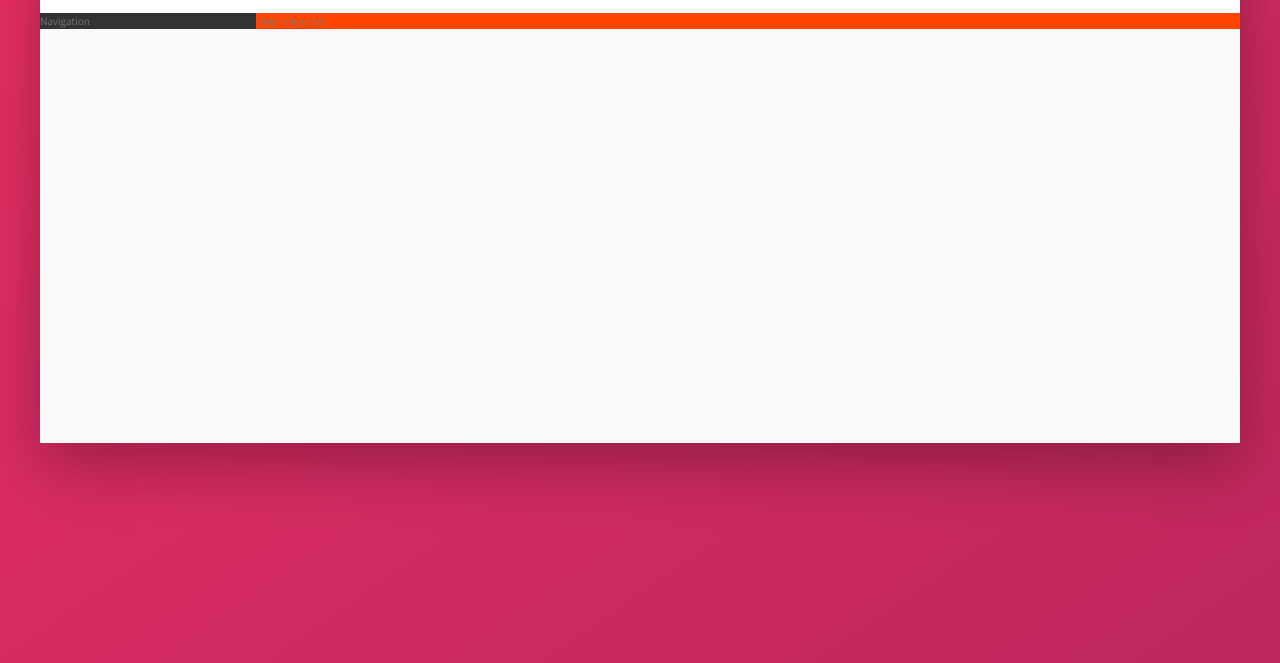
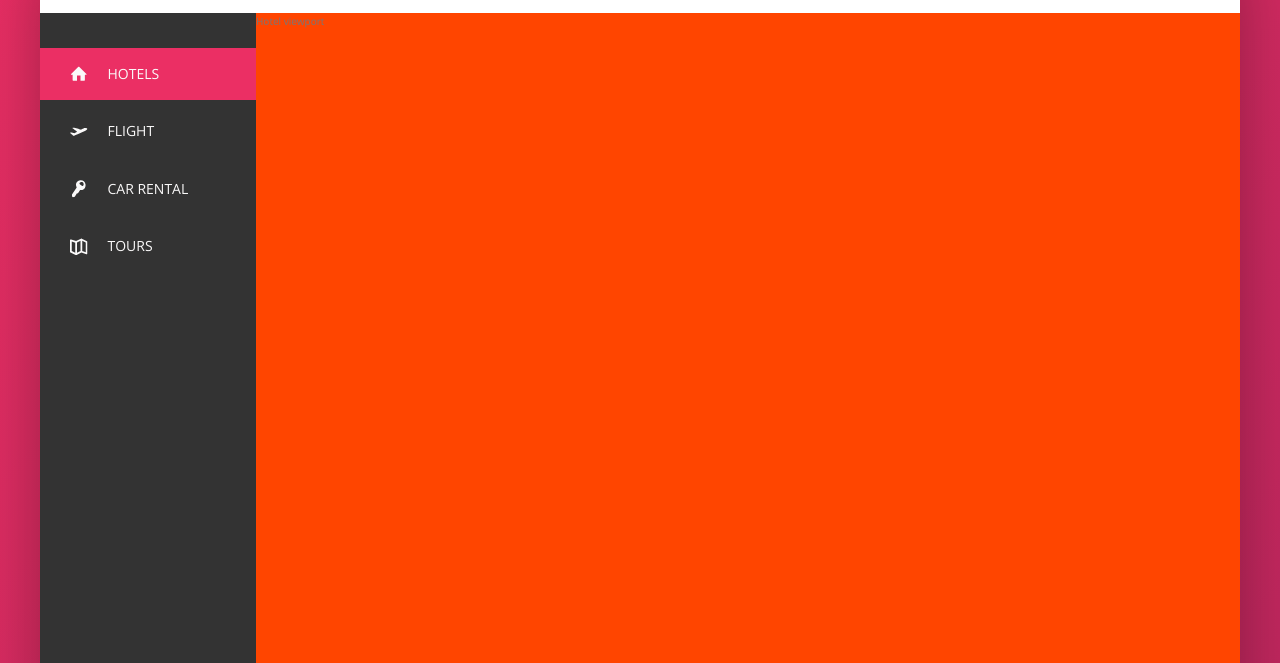
Before and after one commit to davidalerickson/Trillo_Project, a website: page index.html in a window 1280 px wide. Shown: the part 137-800 px from the top of the page. Drawn offline with nearby package versions, Linux system fonts and the light colour scheme.

Commit message:
Lesson 79 - Built sidebar nav and nav animation

```diff
--- a/index.html
+++ b/index.html
@@ -43,7 +43,41 @@
             </header>
             <div class="content">
                 <nav class="sidebar">
-                    Navigation
+                    <ul class="side-nav">
+                        <li class="side-nav__item side-nav__item-active">
+                            <a href="" class="side-nav__link">
+                                <svg class="side-nav__icon">
+                                    <use xlink:href="/img/sprite.svg#icon-home"></use>
+                                </svg>
+                                <span>Hotels</span>
+                            </a>
+                        </li>
+                        <li class="side-nav__item">
+                            <a href="" class="side-nav__link">
+                                <svg class="side-nav__icon">
+                                    <use xlink:href="/img/sprite.svg#icon-aircraft-take-off"></use>
+                                </svg>
+                                <span>Flight</span>
+                            </a>
+                        </li>
+                        <li class="side-nav__item">
+                            <a href="" class="side-nav__link">
+                                <svg class="side-nav__icon">
+                                    <use xlink:href="/img/sprite.svg#icon-key"></use>
+                                </svg>
+                                <span>Car Rental</span>
+                            </a>
+                        </li>
+                        <li class="side-nav__item">
+                            <a href="" class="side-nav__link">
+                                <svg class="side-nav__icon">
+                                    <use xlink:href="/img/sprite.svg#icon-map"></use>
+                                </svg>
+                                <span>Tours</span>
+                            </a>
+                        </li>
+                    </ul>
+                    <div class="legal">@copy; 2020 by Trillo All Rights Reserved</div>
                 </nav>
                 <main class="hotel-view">
                     Hotel viewport
--- a/sass/_components.scss
+++ b/sass/_components.scss
@@ -102,3 +102,73 @@
     }
 
 }
+
+
+//SIDE NAVIGATON
+
+.side-nav {
+    font-size: 1.4rem;
+    list-style: none;
+    margin-top: 3.5rem;
+    &__item {
+        position: relative;
+        &:not(:last-child) {
+            margin-bottom: .5rem;
+        }
+    }
+    &__item::before {
+        content: "";
+        position: absolute;
+        top: 0;
+        left: 0;
+        height: 100%;
+        width: 3px;
+        background-color: var(--color-primary);
+        transform: scaleY(0);
+        //vert opening for .2s then delayed .2s with transition occurs
+        transition: transform .2s,
+                    width .4s cubic-bezier(1, 0, 0, 1) .2s,
+                    background-color .2s;
+    }
+    &__item:hover::before,
+    &__item-active::before {
+        //transform origin default set to center
+        transform: scaleY(1);
+        width: 100%;
+    }
+    &__item:active:before {
+        background-color: var(--color-primary-light);
+    }
+    &__link:link,
+    &__link:visited {
+        color: var(--color-grey-light-1);
+        text-decoration: none;
+        text-transform: uppercase;
+        display: block;
+        padding: 1.5rem 3rem;
+        //set display flexbox to verically center icon and text
+        display: flex;
+        align-items: center;
+        z-index: 10; //make sure it is on top of animated back
+        position: relative; //so that zindex works
+    }
+    &__icon {
+        width: 1.75rem;
+        height: 1.75rem;
+        margin-right: 2rem;
+        fill: currentColor;
+    }
+}
+
+
+////////////LEGAL TEXT////////////
+////////////////////////////
+
+//LEGAL TEXT
+
+.legal {
+    font-size: 1.2rem;
+    color: var(--color-grey-light-4);
+    text-align: center;
+    padding: 2.5rem;
+}
--- a/sass/_layout.scss
+++ b/sass/_layout.scss
@@ -24,6 +24,10 @@ align-items: center;
 .sidebar {
     background-color: var(--color-grey-dark-1);
     flex: 0 0 18%;
+    //flex column display allows us to put nav at top and legal at bottom
+    display: flex;
+    flex-direction: column;
+    justify-content: space-between;
 
 }
 
@@ -31,4 +35,5 @@ align-items: center;
     background-color: #fff;
     background-color: orangered;
     flex: 1;
+    height: 80rem;
 }
```
Also changed, not shown: css/style.css.
